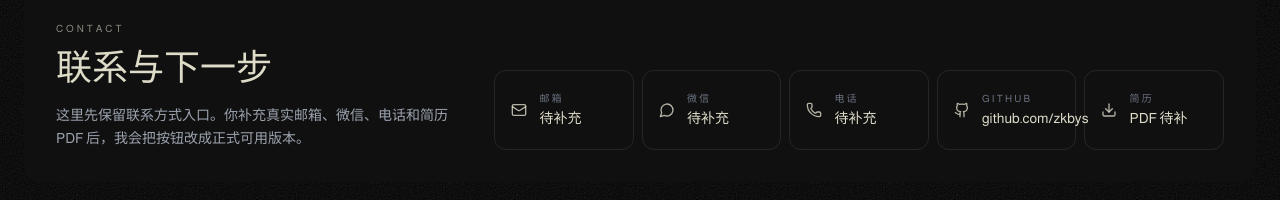
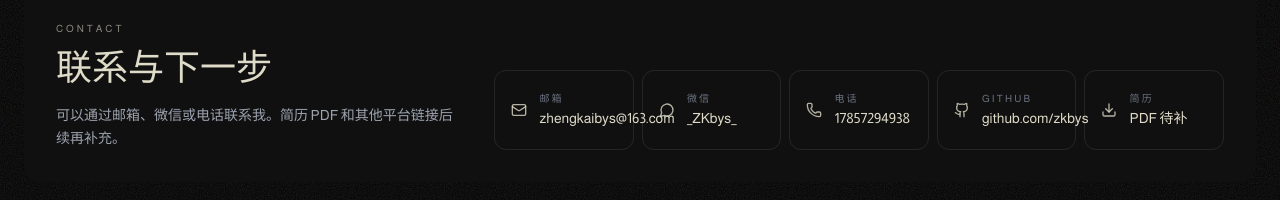
Before and after one commit to zkbys/PW, a React (Vite) app: page / in a window 1280 px wide. Shown: the part 2721-2921 px from the top of the page. Built offline with nearby package versions, Linux system fonts and the light colour scheme.

Commit message:
Add contact details

```diff
--- a/src/App.tsx
+++ b/src/App.tsx
@@ -59,9 +59,9 @@ const modeLabels: Record<Locale, Record<DemoMode, string>> = {
 
 const contactLinks = {
   github: 'https://github.com/zkbys',
-  email: '',
-  wechat: '',
-  phone: '',
+  email: 'mailto:zhengkaibys@163.com',
+  wechat: '_ZKbys_',
+  phone: 'tel:17857294938',
 };
 
 const copy: Record<
@@ -176,11 +176,11 @@ const copy: Record<
       demoSoon: 'Demo 待补',
       videoSoon: '视频待补',
       contactTitle: '联系与下一步',
-      contactBody: '这里先保留联系方式入口。你补充真实邮箱、微信、电话和简历 PDF 后，我会把按钮改成正式可用版本。',
+      contactBody: '可以通过邮箱、微信或电话联系我。简历 PDF 和其他平台链接后续再补充。',
       contactItems: [
-        { label: '邮箱', value: '待补充', kind: 'email' },
-        { label: '微信', value: '待补充', kind: 'wechat' },
-        { label: '电话', value: '待补充', kind: 'phone' },
+        { label: '邮箱', value: 'zhengkaibys@163.com', kind: 'email' },
+        { label: '微信', value: '_ZKbys_', kind: 'wechat' },
+        { label: '电话', value: '17857294938', kind: 'phone' },
         { label: 'GitHub', value: 'github.com/zkbys', kind: 'github' },
         { label: '简历', value: 'PDF 待补', kind: 'resume' },
       ],
@@ -268,11 +268,11 @@ const copy: Record<
       demoSoon: 'Demo soon',
       videoSoon: 'Video soon',
       contactTitle: 'Contact and next steps',
-      contactBody: 'Contact entries are intentionally marked as placeholders. Once you provide email, WeChat, phone, and a resume PDF, I will wire them into production-ready links.',
+      contactBody: 'You can reach me by email, WeChat, or phone. Resume PDF and other profile links will be added later.',
       contactItems: [
-        { label: 'Email', value: 'To be added', kind: 'email' },
-        { label: 'WeChat', value: 'To be added', kind: 'wechat' },
-        { label: 'Phone', value: 'To be added', kind: 'phone' },
+        { label: 'Email', value: 'zhengkaibys@163.com', kind: 'email' },
+        { label: 'WeChat', value: '_ZKbys_', kind: 'wechat' },
+        { label: 'Phone', value: '17857294938', kind: 'phone' },
         { label: 'GitHub', value: 'github.com/zkbys', kind: 'github' },
         { label: 'Resume', value: 'PDF pending', kind: 'resume' },
       ],
@@ -359,11 +359,11 @@ const copy: Record<
       demoSoon: 'Demo 待补',
       videoSoon: '视频待补',
       contactTitle: '把对话接到现实里',
-      contactBody: '这个版本先保留联系入口和简历按钮。等你补真实信息后，它可以变成更完整的个人名片。',
+      contactBody: '这个版本先放入邮箱、微信和电话。等你补简历 PDF 和更多平台链接后，它可以变成更完整的个人名片。',
       contactItems: [
-        { label: '邮箱', value: '待补充', kind: 'email' },
-        { label: '微信', value: '待补充', kind: 'wechat' },
-        { label: '电话', value: '待补充', kind: 'phone' },
+        { label: '邮箱', value: 'zhengkaibys@163.com', kind: 'email' },
+        { label: '微信', value: '_ZKbys_', kind: 'wechat' },
+        { label: '电话', value: '17857294938', kind: 'phone' },
         { label: 'GitHub', value: 'github.com/zkbys', kind: 'github' },
         { label: '简历', value: 'PDF 待补', kind: 'resume' },
       ],
@@ -451,11 +451,11 @@ const copy: Record<
       demoSoon: 'Demo soon',
       videoSoon: 'Video soon',
       contactTitle: 'Bring the conversation into reality',
-      contactBody: 'This demo keeps contact and resume entry points visible. Once you provide real details, it can become a complete personal card.',
+      contactBody: 'This demo now includes email, WeChat, and phone contact points. Resume PDF and more profile links can be added later.',
       contactItems: [
-        { label: 'Email', value: 'To be added', kind: 'email' },
-        { label: 'WeChat', value: 'To be added', kind: 'wechat' },
-        { label: 'Phone', value: 'To be added', kind: 'phone' },
+        { label: 'Email', value: 'zhengkaibys@163.com', kind: 'email' },
+        { label: 'WeChat', value: '_ZKbys_', kind: 'wechat' },
+        { label: 'Phone', value: '17857294938', kind: 'phone' },
         { label: 'GitHub', value: 'github.com/zkbys', kind: 'github' },
         { label: 'Resume', value: 'PDF pending', kind: 'resume' },
       ],
@@ -571,7 +571,10 @@ function ScrollRevealParagraph({ text }: { text: string }) {
   const totalChars = Math.max(letters.length - 1, 1);
 
   return (
-    <p ref={ref} className="mx-auto mt-8 max-w-2xl text-xs leading-[1.65] text-[#DEDBC8] sm:mt-10 sm:text-sm md:text-base">
+    <p
+      ref={ref}
+      className="relative mx-auto mt-8 max-w-2xl text-xs leading-[1.65] text-[#DEDBC8] sm:mt-10 sm:text-sm md:text-base"
+    >
       {letters.map((char, index) => {
         const charProgress = index / totalChars;
         const start = Math.max(0, charProgress - 0.1);
@@ -895,27 +898,38 @@ function ContactPanel({ locale, mode }: { locale: Locale; mode: DemoMode }) {
         </div>
         <div className="grid gap-2 sm:grid-cols-2 lg:grid-cols-5">
           {activeCopy.contactItems.map((item) => {
-            const isGithub = item.kind === 'github';
+            const href =
+              item.kind === 'github'
+                ? contactLinks.github
+                : item.kind === 'email'
+                  ? contactLinks.email
+                  : item.kind === 'phone'
+                    ? contactLinks.phone
+                    : '';
             const contentNode = (
               <>
-                <span className="text-primary/80">
+                <span className="text-primary/80 transition-colors duration-300 group-hover:text-black">
                   <ContactIcon kind={item.kind} />
                 </span>
                 <span>
-                  <span className="block text-[10px] uppercase tracking-[0.22em] text-gray-500">{item.label}</span>
-                  <span className="mt-1 block text-sm leading-tight text-primary">{item.value}</span>
+                  <span className="block text-[10px] uppercase tracking-[0.22em] text-gray-500 transition-colors duration-300 group-hover:text-black/60">
+                    {item.label}
+                  </span>
+                  <span className="mt-1 block text-sm leading-tight text-primary transition-colors duration-300 group-hover:text-black">
+                    {item.value}
+                  </span>
                 </span>
               </>
             );
 
-            if (isGithub) {
+            if (href) {
               return (
                 <a
                   key={item.kind}
-                  href={contactLinks.github}
-                  target="_blank"
-                  rel="noreferrer"
-                  className="flex min-h-20 items-center gap-3 rounded-xl border border-primary/10 px-4 py-3 transition-colors duration-300 hover:bg-primary hover:text-black"
+                  href={href}
+                  target={item.kind === 'github' ? '_blank' : undefined}
+                  rel={item.kind === 'github' ? 'noreferrer' : undefined}
+                  className="group flex min-h-20 items-center gap-3 rounded-xl border border-primary/10 px-4 py-3 transition-colors duration-300 hover:bg-primary hover:text-black"
                 >
                   {contentNode}
                 </a>
```
